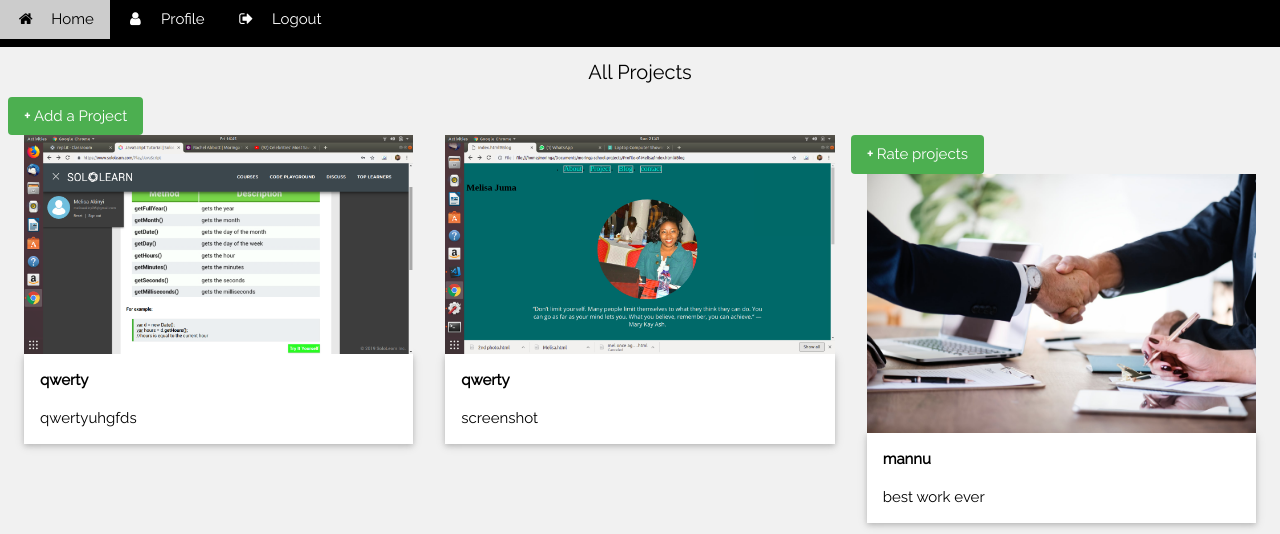
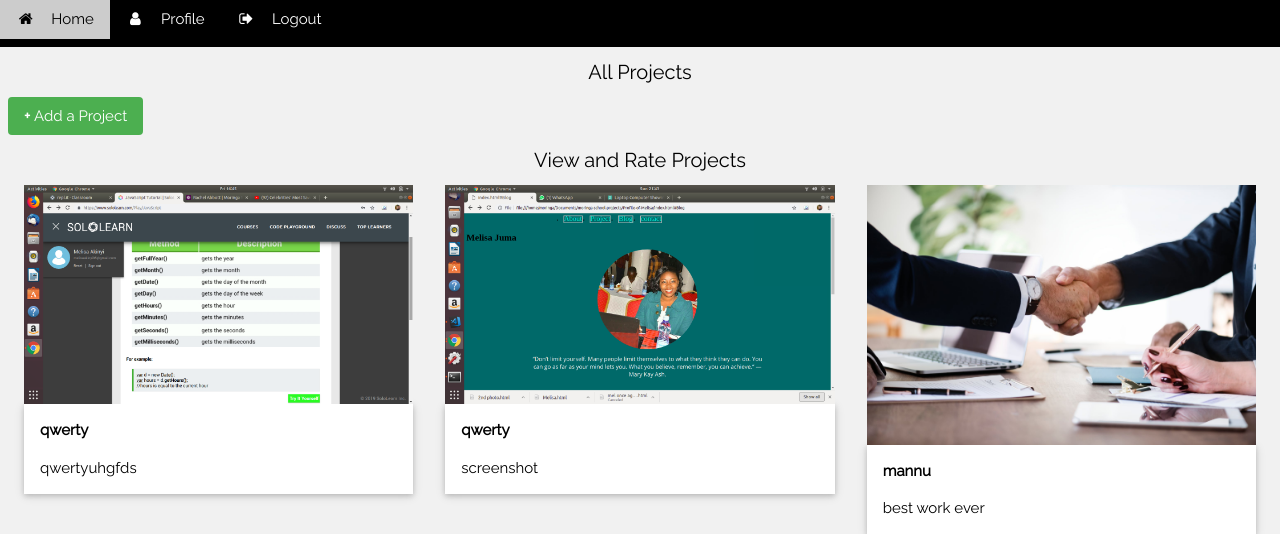
Before and after one commit to melisajuma/Awards, a Django app: page /home/ in a window 1280 px wide. Shown: the top 534 px of the page. Run offline with Django 3.2, Linux system fonts and the light colour scheme; a user stored in the database is signed in; data comes from the database, SQL or seed files in the repository; some libraries are stand-ins or nearby versions.

Commit message:
make css changes

```diff
--- a/awards/links.py
+++ b/awards/links.py
@@ -8,7 +8,7 @@ urlpatterns=[
     url(r'^$', views.register, name='register'),
     url(r'accounts/', include('django.contrib.auth.urls')),
     url(r'^home/$',views.home, name='home'),
-    url(r'^project/(?P<project_id>[0-9])$',views.project,name ='project'),
+    url(r'^project/$',views.project,name ='project'),
     url(r'profile/',views.profile, name='profile'),
     url(r'^post/', views.upload_form, name='post'),
     url(r'^profile/update/(\d+)$',views.edit_prof,name='update_profile'),
--- a/awards/templates/index.html
+++ b/awards/templates/index.html
@@ -57,12 +57,11 @@
         <div class="w3-row-padding">
             <h4 class="w3-center">All Projects</h4>
             <div class="col-6-md""w3-center"><a class="w3-button w3-round w3-green" href="{%url 'post'%}"><b>+ </b>Add a Project</a>
-            <div class="col-6-md""w3-centerleft"><a class="w3-button w3-round w3-green" href="{%url 'post'%}"><b>+ </b>Rate projects</a>
-
+            <h4 class="w3-center">View and Rate Projects</h4>
             {% for project in projects %}
             <div class="w3-third w3-container w3-margin-bottom ">
                 <div class="row">
-                    <a href="{%url 'project' project_id=project.id%}"><img src="{{project.project_photo.url}}"
+                    <a href="{%url 'project'}"><img src="{{project.project_photo.url}}"
                             alt="project_photo" style="width:100%" class="w3-hover-opacity"
                             title="Click to view more details"></a>
                     <div class="w3-container w3-white w3-card">
--- a/awards/views.py
+++ b/awards/views.py
@@ -67,7 +67,7 @@ def upload_form(request):
     return render(request, 'post.html', {'uploadform': form})
 
 @login_required(login_url='/accounts/login/')
-def edit_prof(request,id):
+def edit_prof(request):
 
     current_user = request.user
     user = User.objects.get(id=id)
@@ -75,12 +75,14 @@ def edit_prof(request,id):
         form = UpdateProfileForm(request.POST,request.FILES)
         if form.is_valid():
             profile = form.save(commit=False)
-            profile.user_id=id
+            profile.user_id=current_user
             profile.save()
             return redirect(home)
     else:
         form = UpdateProfileForm()
         return render(request,'profile_edit.html',{'user':user,'form':form})
+
+
 
 
 @login_required(login_url='/accounts/login')
```
Also changed, not shown: media/profile/Screenshot_from_2019-05-26_21-43-59_GAZbX9z.png (added), media/profile/Screenshot_from_2019-05-26_21-43-59_nxLWKYk.png (added), media/profile/Screenshot_from_2019-05-26_21-43-59_nxLWKYk_rD5cY0C.png (added), media/profile/girl.jpeg (added), media/profile/pexels-photo-886465_uRJBch8.jpeg (added), media/projectpics/Screenshot_from_2019-05-26_21-43-59_nxLWKYk_xGMNPKY.png (added), media/projectpics/pexels-photo-886465_EuTFqls.jpeg (added).
